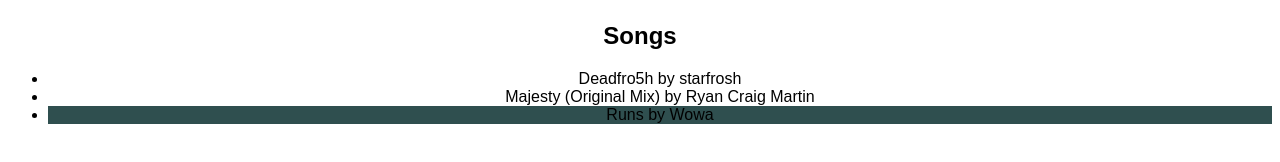
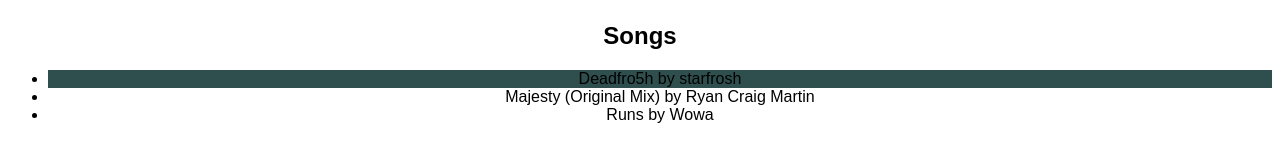
Before and after one commit to maciejewskakatarzyna/MusicPlayer, a React (Create React App) app: page / in a window 1280 px wide. Shown: the part 320-482 px from the top of the page. Built offline with nearby package versions, Linux system fonts and the light colour scheme.

Commit message:
select current song

```diff
--- a/src/App.js
+++ b/src/App.js
@@ -1,4 +1,5 @@
 import "./styles.css";
+import React, {useState} from "react";
 
 function Heading({ title }) {
     return <h1>{title}</h1>;
@@ -16,11 +17,14 @@ function SongPlayer({ showControls = true, song }) {
     );
 }
 
-function SongListItem({song, isCurrent}) {
-    const backgroundColor = isCurrent ? "darkslategray" : "none"
-    const style = {backgroundColor}
+function SongListItem({song, isCurrent, onSelect}) {
+    const background = isCurrent ? "darkslategray" : "none"
+    const style = {background}
+    function handleClick() {
+        onSelect(song)
+    }
     return (
-        <li style={style}>
+        <li style={style} onClick={handleClick}>
             {song.title} by {song.artist}
         </li>
     )
@@ -47,14 +51,28 @@ export default function App() {
              artist: "Wowa"
          }
      ]
-const currentSong = songs[2];
+
+    const [currentSongIndex, setCurrentSongIndex] = useState(0)
+    const currentSong = songs[currentSongIndex]
+
+     function handleSelectSong(selectedSong) {
+        const audioIndex = songs.findIndex(song => song.audioUrl === selectedSong.audioUrl)
+         if(audioIndex >= 0) {
+             setCurrentSongIndex(audioIndex)
+         }
+    }
     return (
         <div className="App">
             <SongPlayer song={currentSong}/>
             <section>
                 <Heading title="Songs" />
                 <ul>{songs.map(song =>
-                    <SongListItem key={song.audioUrl} song={song} isCurrent={currentSong.audioUrl === song.audioUrl}/>)}
+                    <SongListItem
+                        key={song.audioUrl}
+                        song={song}
+                        isCurrent={currentSong.audioUrl === song.audioUrl}
+                        onSelect={handleSelectSong}
+                    />)}
                 </ul>
             </section>
         </div>
```
